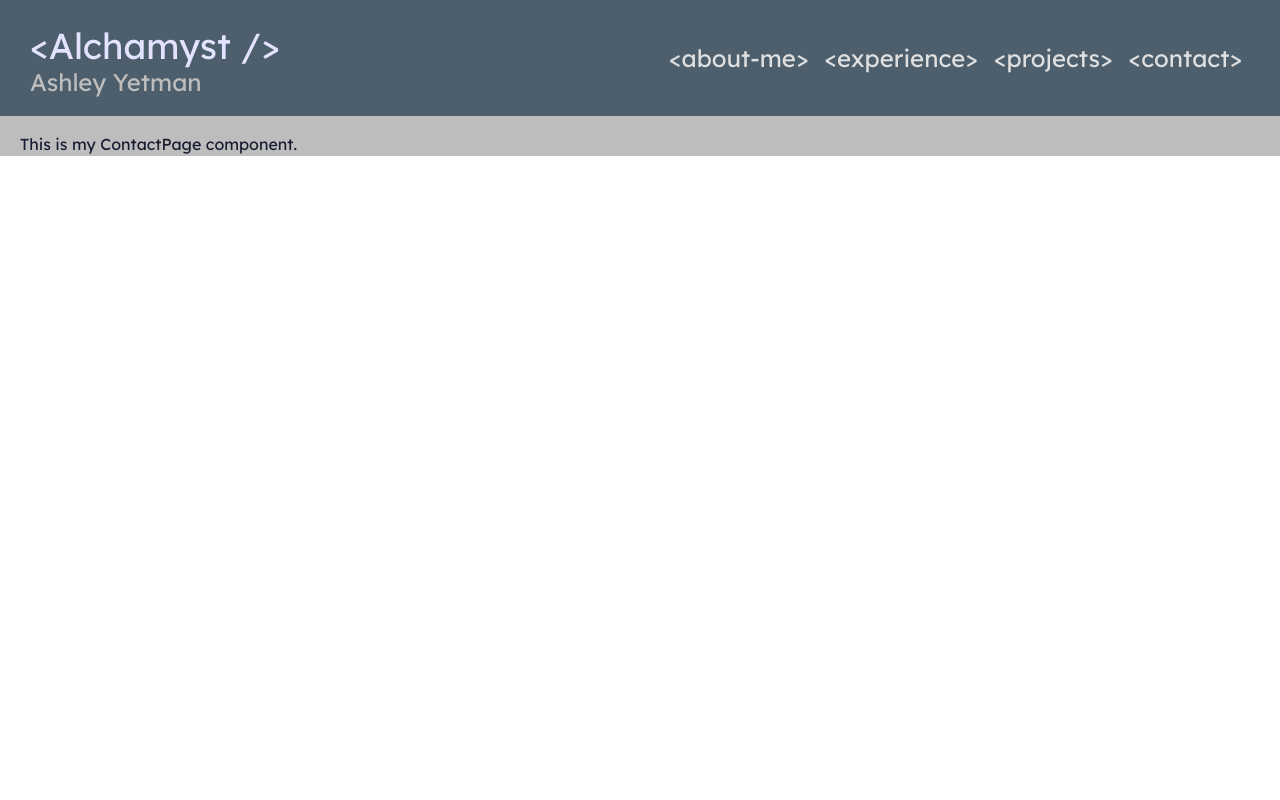
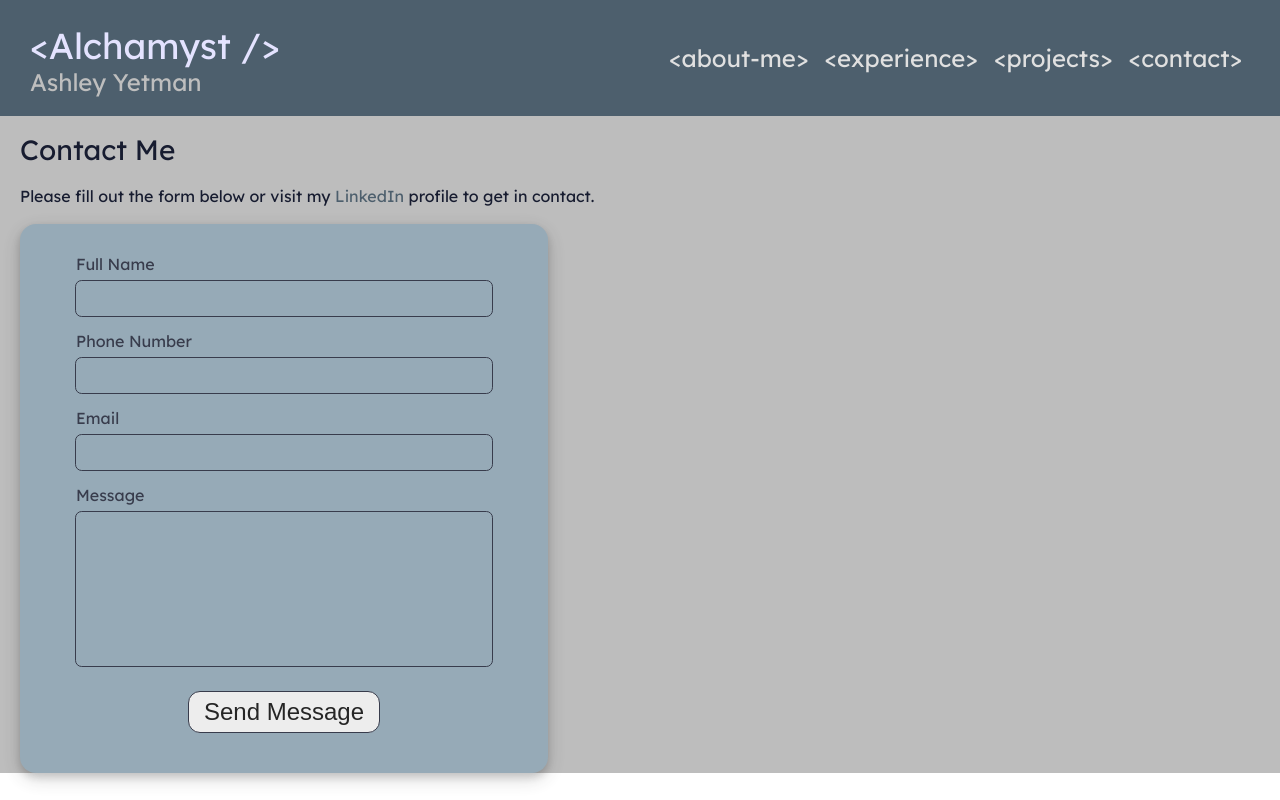
Before and after one commit to Alchamyst/ayetman-web, a React (Vite) app: page /contact in a window 1280 px wide. Built offline with nearby package versions, Linux system fonts and the light colour scheme.

Commit message:
add ContactForm component + basic form logic.

```diff
--- /dev/null
+++ b/src/components/ContactForm.jsx
@@ -0,0 +1,56 @@
+import '../styles/contactForm.css';
+import { useState } from 'react';
+
+export default function ContactForm() {
+
+    const [name, setName] = useState('');
+    const [phone, setphone] = useState('');
+    const [email, setEmail] = useState('');
+    const [message, setMessage] = useState('');
+    const [error, setError] = useState('');
+    const [formSubmitted, setFormSubmitted] = useState(false);
+
+    const handleSubmit = (e) => {
+        e.preventDefault();
+
+        setError('');
+
+        console.log(name, phone, email, message)
+
+        if(!name) {
+            return setError('Name is empty. Please fill out your name.')
+        }
+        if(!phone && !email) {
+            return setError('Please leave your email or a phone number.')
+        }
+        if(!message) {
+            return setError('Message is empty. please type a message.')
+        }
+        setFormSubmitted(true);
+
+    }
+
+    return(
+        <div className='contact-form'>
+            {!formSubmitted &&
+            <form>
+                <label htmlFor='name'>Full Name</label>
+                <input type='text' name='name' id='name' value={name} onChange={ (e) => setName(e.target.value)} />
+
+                <label htmlFor='phone'>Phone Number</label>
+                <input type='tel' name='phone' id='phone' value={phone} onChange={ (e) => setphone(e.target.value)}/>
+
+                <label htmlFor='email'>Email</label>
+                <input type='email' name='email' id='email' value={email} onChange={ (e) => setEmail(e.target.value)}/>
+
+                <label htmlFor='message'>Message</label>
+                <textarea name='message' id='message' value={message} onChange={ (e) => setMessage(e.target.value)}/>
+
+                {error && <p className="required">{error}</p>}
+
+                <button type='submit' onClick={handleSubmit}>Send Message</button>
+            </form>}
+            {formSubmitted && <p className='success'>Form Submitted Successfully! <br />(This is placeholder text)</p>}
+        </div>
+    );
+}
--- a/src/components/ContactPage.jsx
+++ b/src/components/ContactPage.jsx
@@ -1,10 +1,13 @@
 import '../styles/contactPage.css';
+import ContactForm from './ContactForm';
 
 export default function ContactPage() {
     return(
         <div className="main">
             <main>
-                <p>This is my ContactPage component.</p>
+                <h1>Contact Me</h1>
+                <p>Please fill out the form below or visit my <a href='https://www.linkedin.com/in/ashley-yetman/'>LinkedIn</a> profile to get in contact.</p>
+                <ContactForm />
             </main>
         </div>
     );
--- /dev/null
+++ b/src/styles/contactForm.css
@@ -0,0 +1,79 @@
+.contact-form {
+    background-color: #8da6b6;
+    border-radius: 1em;
+    /* box-shadow: 0.5em 0.5em 0.5em #4d5f6d; */
+    box-shadow: 0 4px 8px 0 rgba(0, 0, 0, 0.2), 0 6px 20px 0 rgba(0, 0, 0, 0.19);
+    opacity: 80%;
+    padding: 1em;
+    width: 31em;
+}
+
+
+.contact-form button:hover {
+    background-color: #eeac31;
+    color:#171c30;
+}
+
+.contact-form label {
+    /* background-color: red; */
+    display: block;
+    margin: 0 auto 0 auto;
+    padding: 0.75em 0 0.25em 0em;
+    /* padding-bottom: 0.25em;
+    padding-left: 0em;
+    padding-top: 0.5em; */
+    width: 26em;
+}
+
+.contact-form input {
+    background-color: #8da6b6;
+    border: 1px solid #171c30;
+    border-radius: 0.5em;
+    display: block;
+    margin: 0 auto 0 auto;
+    padding-bottom: 0.75em;
+    padding-left: 1em;
+    padding-top: 0.75em;
+    width: 30em;
+}
+
+.contact-form textarea {
+    background-color: #8da6b6;
+    border: 1px solid #171c30;
+    border-radius: 0.5em;
+    display: block;
+    height: 10em;
+    margin: 0 auto 0 auto;
+    padding-bottom: 0.75em;
+    padding-left: 1em;
+    padding-top: 0.75em;
+    resize: none;
+    width: 30em;
+}
+
+.contact-form button {
+    /* background-color: #8da6b6; */
+    border: 1px solid #171c30;
+    border-radius: 0.5em;
+    cursor: pointer;
+    display: block;
+    font-size: 1.5em;
+    margin: 1em auto;
+    padding: 0.25em;
+    width: 8em;
+}
+
+.contact-form input:focus, .contact-form textarea:focus, .contact-form button:focus {
+    outline: 0.1em solid #eeac31;
+    /* border: 1px solid #eeac31; */
+}
+
+.required {
+    color: #D30000;
+    text-align: center;
+}
+
+.success {
+    color:darkgreen;
+    text-align: center;
+}
```
